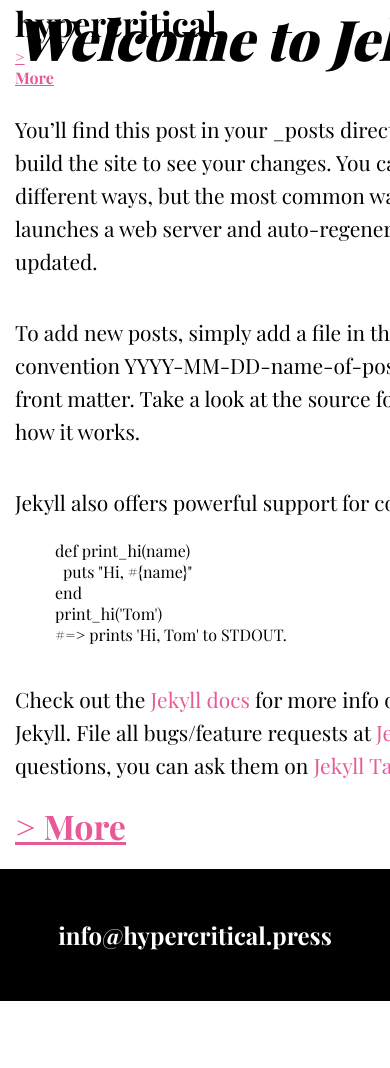
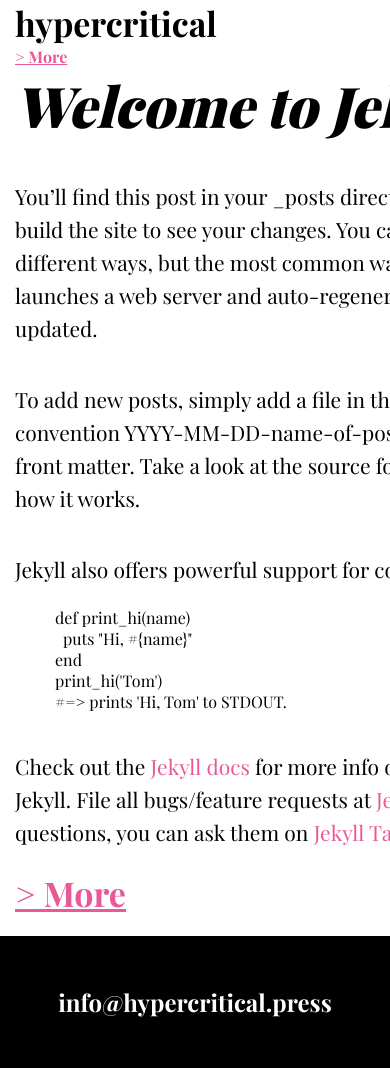
Before and after one commit to Hypercritical/hypercritical, a Jekyll site: the page built from index.html, in a window 390 px wide. Built offline with Jekyll 4.4.1, drawn with Linux system fonts in a browser that asks for light colours; some web fonts are replaced; before the commit the page ends 1001 px from its top, so only the background shows below that.

Commit message:
Light Responsiveness

```diff
--- a/assets/styles/styles.scss
+++ b/assets/styles/styles.scss
@@ -62,10 +62,12 @@ p{
   padding-bottom: 20px;
 }
 .site-header{
-  height: 100%;
-  float: left;
-  width: calc(50% - 350px);
   padding-left: 15px;
+  @media only screen and (min-width : 1200px) {
+    height: 100%;
+    float: left;
+    width: calc(50% - 350px);
+  }
 }
 .site-footer{
   margin: auto;
@@ -76,7 +78,12 @@ p{
 }
 .inner{
   width: 700px;
-  float:left;
+  float: left;
+  @media only screen and (max-width : 1200px) {
+    clear: both;
+    max-width: 700px;
+    padding: 0px 15px;
+  }
 }
 
 .more-link{
```
